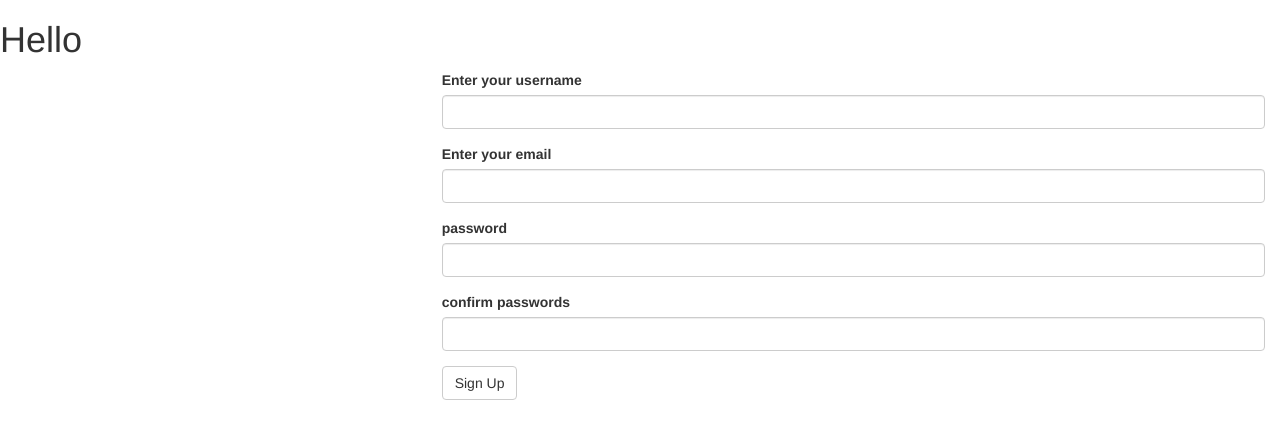
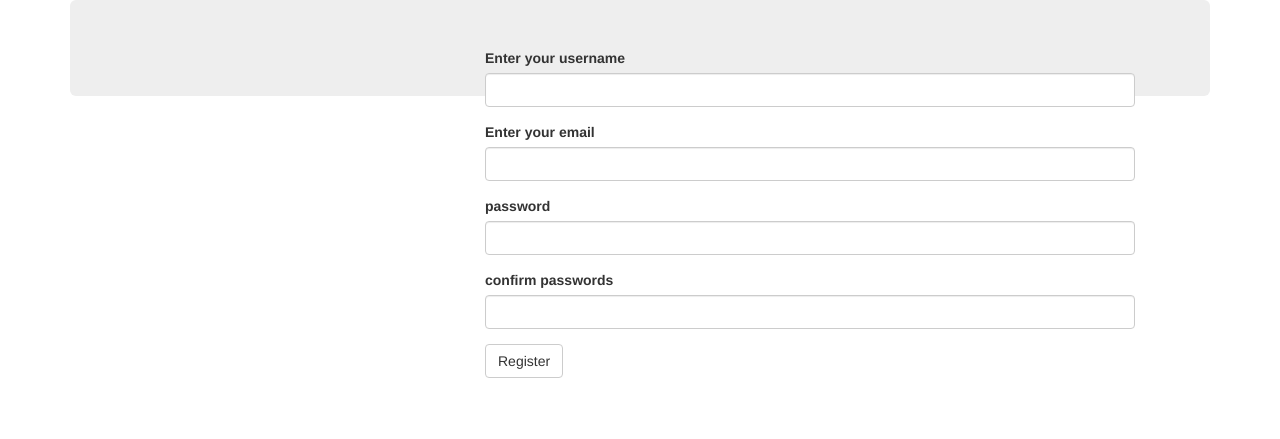
Before and after one commit to Anne56njeri/Blog, a Flask app: page /authenticate/register in a window 1280 px wide. Shown: the top 439 px of the page. Run offline with Flask 2, Linux system fonts and the light colour scheme; some libraries are stand-ins or nearby versions.

```diff
--- a/app/auth/forms.py
+++ b/app/auth/forms.py
@@ -1,5 +1,5 @@
 from  flask_wtf import FlaskForm
-from wtforms import StringField,PasswordField,SubmitField
+from wtforms import StringField,PasswordField,SubmitField,BooleanField
 from  wtforms.validators import Required,Email,EqualTo
 from ..models import Writer
 from wtforms import ValidationError
@@ -12,7 +12,7 @@ class Registration(FlaskForm):
     password = PasswordField('password',validators=[Required(),
     EqualTo('password_confirm',message ='Password must match')])
     password_confirm= PasswordField('confirm passwords',validators=[Required()])
-    submit = SubmitField('Sign Up')
+    submit = SubmitField('Register')
 
     def validate_email(self,data_field):
         if Writer.query.filter_by(email=data_field.data).first():
@@ -20,3 +20,8 @@ class Registration(FlaskForm):
     def validate_username(self,data_field):
         if Writer.query.filter_by(username = data_field.data).first():
             raise ValidationError('Sorry that user name is taken')
+class Login(FlaskForm):
+    email=StringField('Enter your email address',validators=[Required(),Email()])
+    password=PasswordField('Enter password',valiadtors=[Required()])
+    remember=BooleanField('Remember me')
+    submit=SubmitField('Sign in')
--- a/app/templates/auth/register.html
+++ b/app/templates/auth/register.html
@@ -2,11 +2,14 @@
 {% import 'bootstrap/wtf.html' as wtf %}
 
 {% block content %}
-<h1>Hello</h1>
+<div class="container">
+  <div class="jumbotron">
 <div class="col-md-4"> </div>
 <div class="col-md-8">
 
   {{wtf.quick_form(registration_form)}}
 
  </div>
+</div>
+</div>
 {% endblock %}
```
Also changed, not shown: app/templates/auth/login.html (added).
